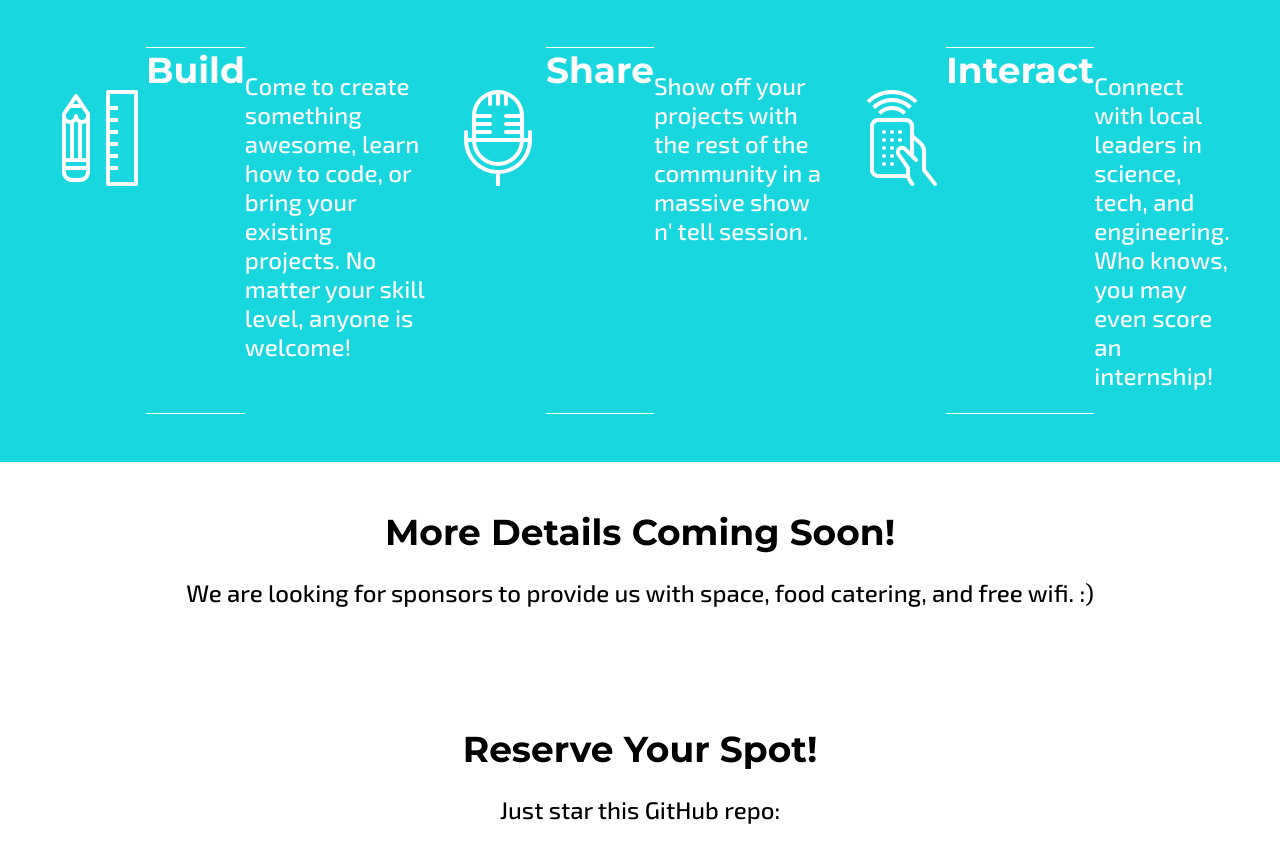
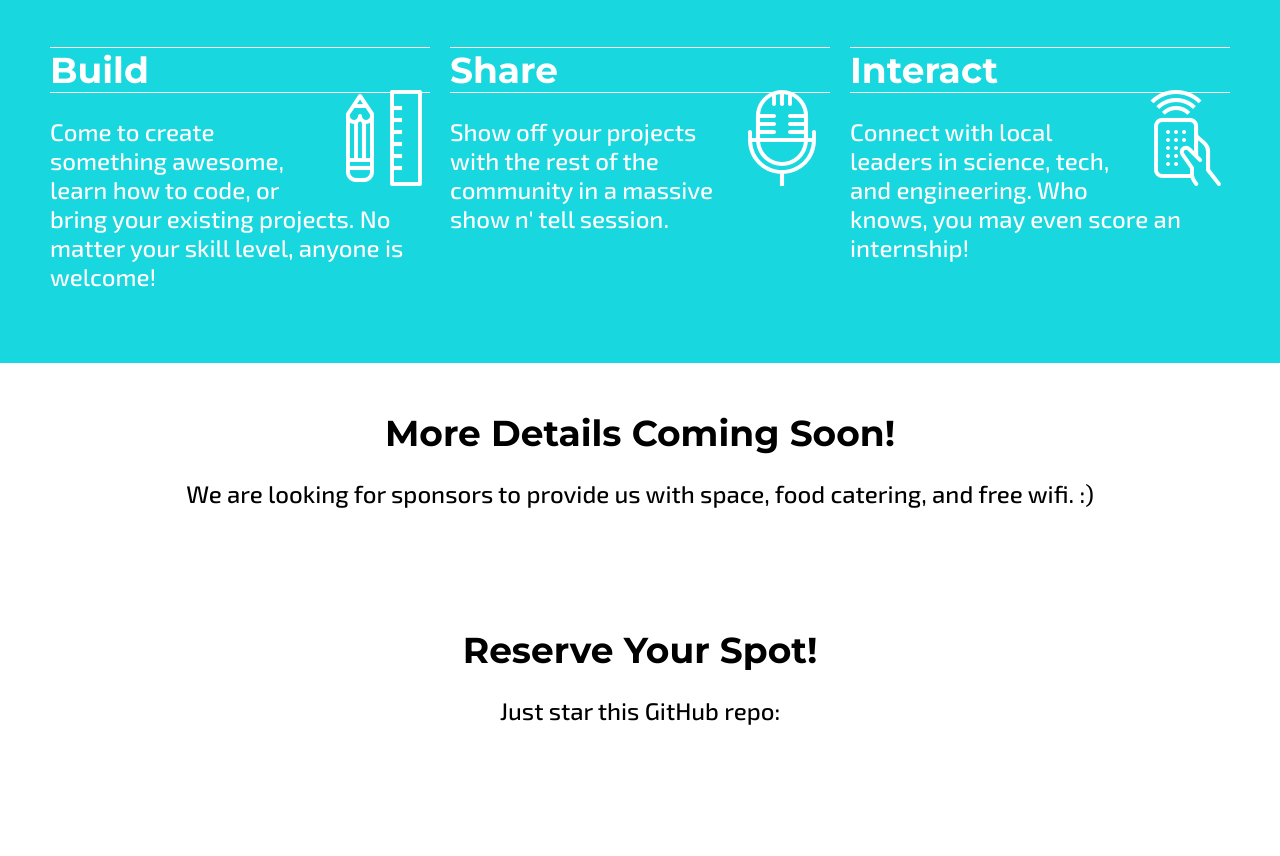
Before and after one commit to hshackers/philly-one, a Jekyll site: the page built from index.html, in a window 1280 px wide. Shown: the part 901-1757 px from the top of the page. Built offline with Jekyll 4.4.1, drawn with Linux system fonts in a browser that asks for light colours; Markdown is read by kramdown in place of the engine named in the settings; grey boxes are pictures that could not be loaded.

Commit message:
Fix broken columns

```diff
--- a/css/site.css
+++ b/css/site.css
@@ -44,7 +44,7 @@ p:before, p:after {
 
 [class^="col"] {
   flex-grow: 1;
-  display: flex;
+  display: block;
   padding: 0 10px;
 }
 
@@ -128,7 +128,7 @@ header {
   padding: 3rem 16.66667%;
   position: relative;
   width: 100%;
-  height: 100vh;
+  min-height: 100vh;
   transition: all .25s ease-in-out;
   overflow: hidden;
   position: relative;
@@ -293,4 +293,7 @@ footer {
   .hidden-mobile {
     display: none!important;
   }
+  .container {
+    padding: 0 10px;
+  }
 }
```
